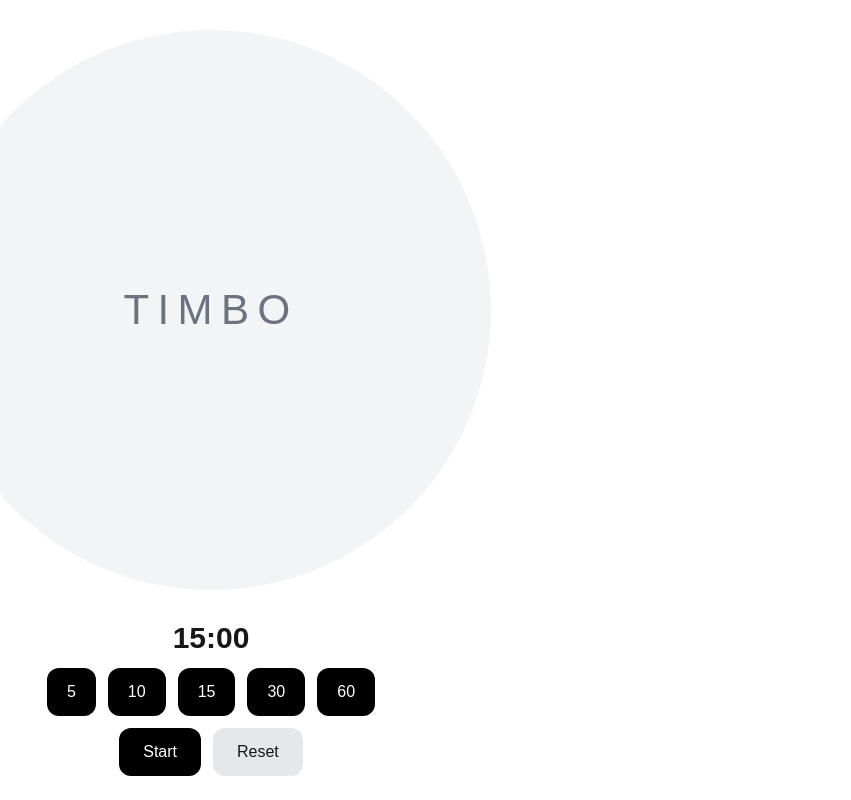
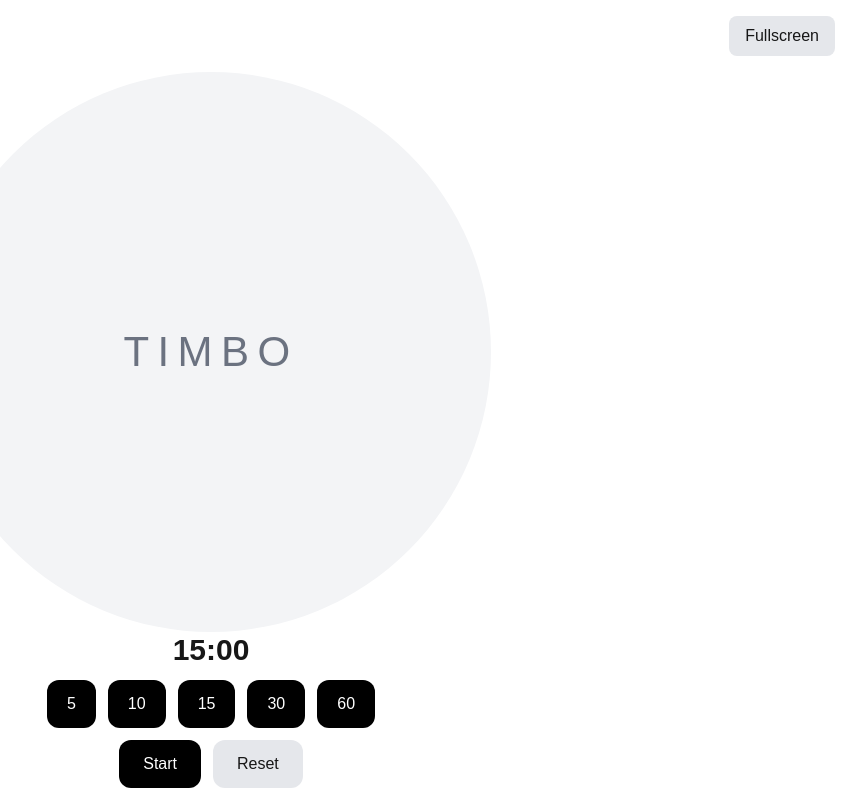
Before and after one commit to bosmeel/timbo, a Next.js app: page /timer in a window 1280 px wide. Shown: the whole page, without its empty margins (429-1280 px from the left). Built offline with nearby package versions, Linux system fonts and the light colour scheme.

Commit message:
add desktop fullscreen clean

```diff
--- a/app/timer/page.tsx
+++ b/app/timer/page.tsx
@@ -9,17 +9,23 @@ export default function Page() {
     typeof navigator !== "undefined" &&
     /OS 12_/.test(navigator.userAgent);
 
+  const [isFullscreen, setIsFullscreen] = useState(false);
+
+  useEffect(() => {
+    const handler = () => setIsFullscreen(!!document.fullscreenElement);
+    document.addEventListener("fullscreenchange", handler);
+    return () => document.removeEventListener("fullscreenchange", handler);
+  }, []);
+
   if (isOldIOS) {
     return (
       <main className="min-h-screen flex items-center justify-center bg-white text-center p-6">
         <div>
           <h1 className="text-xl font-semibold mb-4">Timbo Timer</h1>
           <p className="text-gray-600">
-            This iPad is too old to run the timer.
+            This device is too old to run the timer.
             <br />
-            Many school devices have outdated software.
-            <br />
-            Please try a newer device.
+            Please use a newer device.
           </p>
         </div>
       </main>
@@ -53,6 +59,18 @@ export default function Page() {
     } catch {}
   }
 
+  function enterFullscreen() {
+    if (!document.fullscreenElement) {
+      document.documentElement.requestFullscreen();
+    }
+  }
+
+  function exitFullscreen() {
+    if (document.fullscreenElement) {
+      document.exitFullscreen();
+    }
+  }
+
   useEffect(() => {
     const interval = setInterval(() => {
       if (!running || !endTimeRef.current) return;
@@ -75,6 +93,30 @@ export default function Page() {
 
   return (
     <main className="fixed inset-0 bg-white flex flex-col">
+
+      {/* DESKTOP FULLSCREEN BUTTON */}
+      {!isFullscreen && (
+        <div className="hidden md:flex justify-end p-4">
+          <button
+            onClick={enterFullscreen}
+            className="px-4 py-2 bg-gray-200 rounded-lg"
+          >
+            Fullscreen
+          </button>
+        </div>
+      )}
+
+      {/* EXIT FULLSCREEN */}
+      {isFullscreen && (
+        <div className="hidden md:flex justify-end p-4">
+          <button
+            onClick={exitFullscreen}
+            className="px-4 py-2 bg-gray-200 rounded-lg"
+          >
+            Exit fullscreen
+          </button>
+        </div>
+      )}
 
       <div className="flex-1 flex items-center justify-center">
         <div className="aspect-square w-[min(70vh,95vw)]">
```
